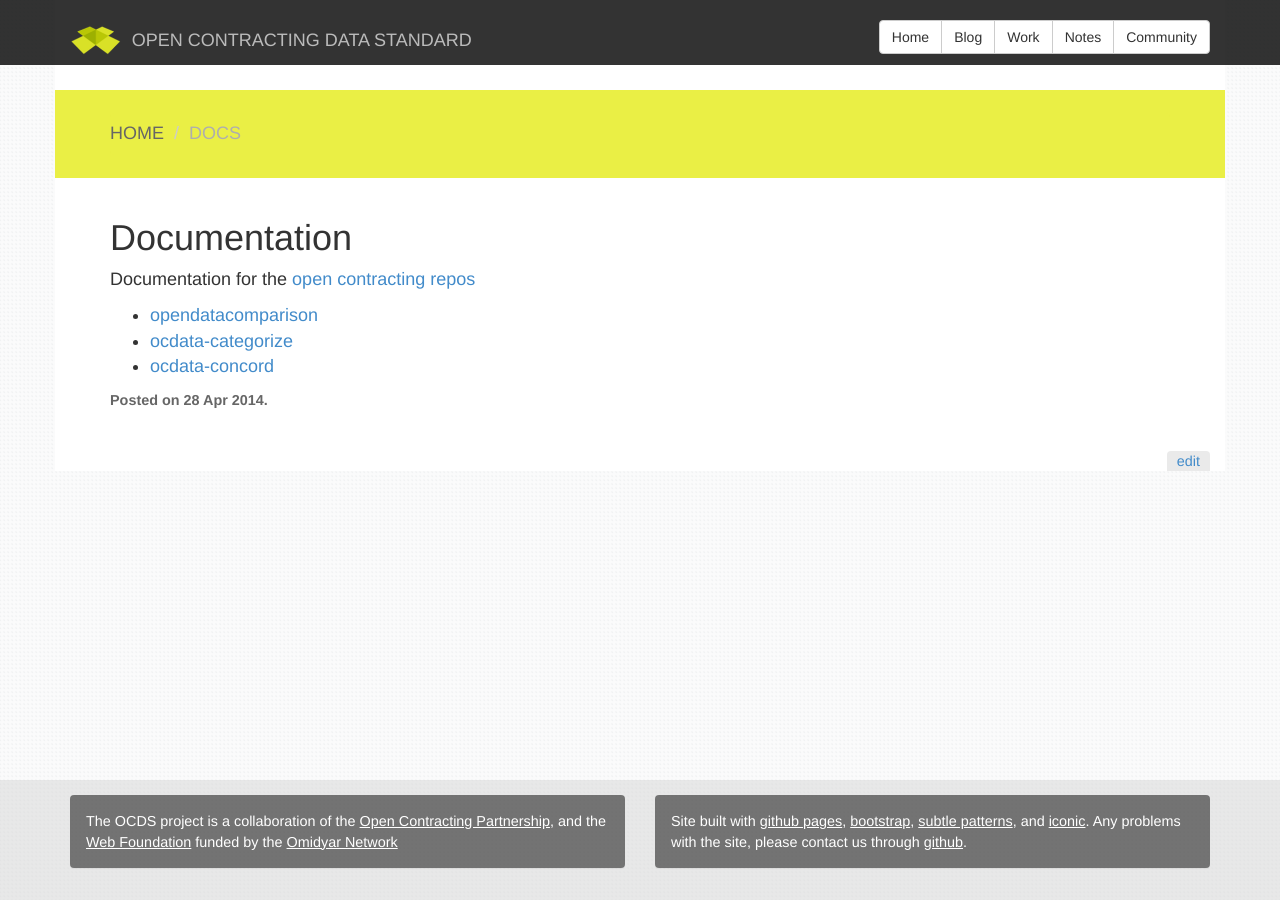
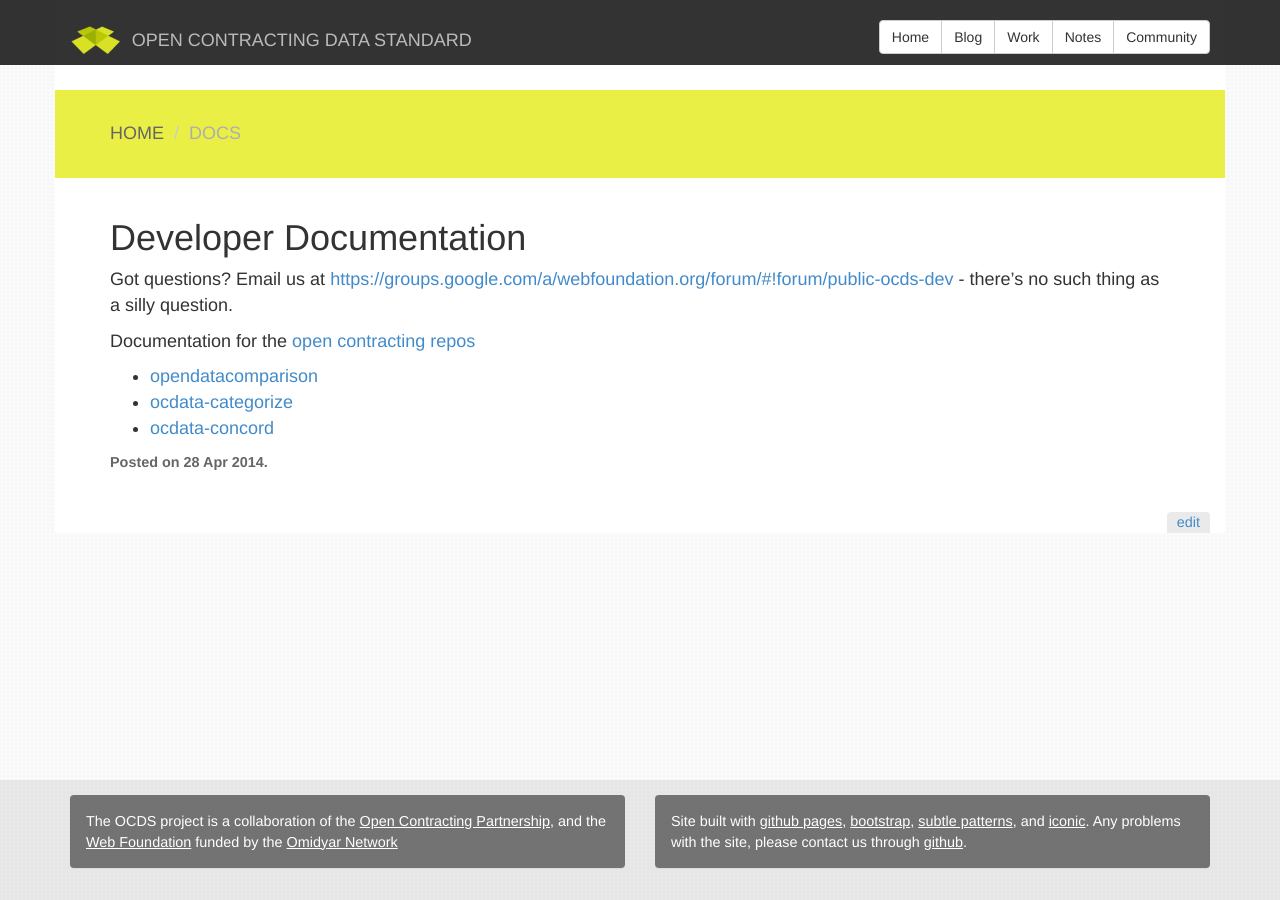
Before and after one commit to open-contracting/open-contracting.github.io, a Jekyll site: the page built from pages/docs/index.md, in a window 1280 px wide. Built offline with Jekyll 4.4.1, drawn with Linux system fonts in a browser that asks for light colours; nearby versions of some CDN libraries; Markdown is read by kramdown in place of the engine named in the settings.

Commit message:
Update index.md

```diff
--- a/pages/docs/index.md
+++ b/pages/docs/index.md
@@ -1,8 +1,10 @@
 ---
 layout: single
-title: Documentation
+title: Developer Documentation
 date: 28/04/2014
 ---
+Got questions? Email us at [https://groups.google.com/a/webfoundation.org/forum/#!forum/public-ocds-dev](https://groups.google.com/a/webfoundation.org/forum/#!forum/public-ocds-dev) - there's no such thing as a silly question.
+
 Documentation for the [open contracting repos](https://github.com/open-contracting)
 
 * [opendatacomparison](opendatacomparison.html)
```
